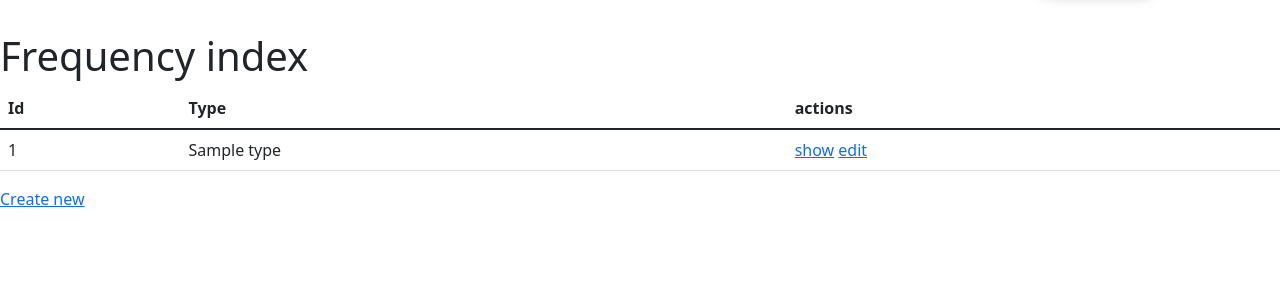
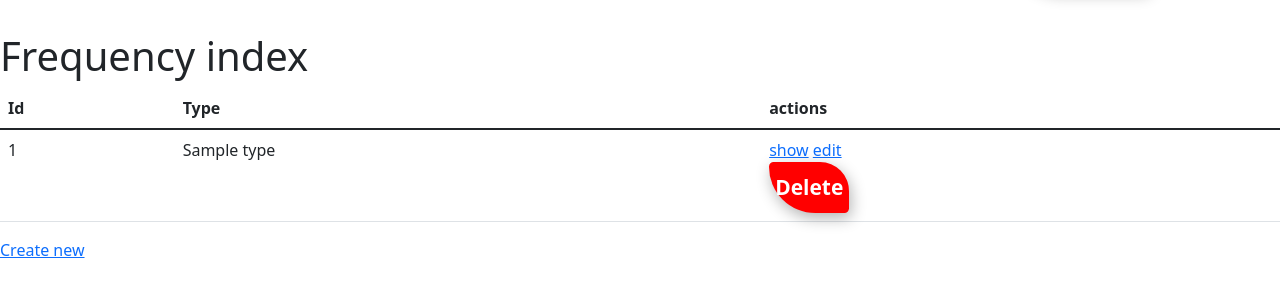
Before and after one commit to Edouard-Pinczon-du-Sel/NBSS-Back, a Symfony app: template templates/frequency/index.html.twig in a window 1280 px wide. Shown: the part 72-372 px from the top of the page. Run offline with Twig, Linux system fonts and the light colour scheme; the template is opened without the code that fills it: most values are stand-ins (such as "Sample title", 1, 10 or a date in 2020); some libraries are stand-ins or nearby versions.

Commit message:
navbar dans touteles page et bounton delete dans page frequency

```diff
--- a/public/CSS/NBSS.css
+++ b/public/CSS/NBSS.css
@@ -23,6 +23,21 @@ nav{
     border-bottom-left-radius: 8000px;
     transition: all 500ms ease-in-out;
   }
+
+.btn-delete{
+  color: #fff;
+  background-color:red;
+  font-size: 1.31rem;
+  font-weight: bold;
+  height: 3.18rem;
+  border:none;
+  box-shadow: 2px 5px 15px 0px rgba(0, 0, 0,0.3);
+  border-top-left-radius: 800px;
+  border-top-right-radius: 5000px;
+  border-bottom-right-radius: 800px;
+  border-bottom-left-radius: 8000px;
+  transition: all 500ms ease-in-out;
+}
   .img{
     height: 4rem;
   }
--- a/templates/base.html.twig
+++ b/templates/base.html.twig
@@ -10,12 +10,12 @@
         <!-- Bootstrap icons -->
         <link rel="stylesheet" href="https://cdn.jsdelivr.net/npm/bootstrap-icons@1.5.0/font/bootstrap-icons.css">
         <!-- Our custom CSS -->
-        <link rel="stylesheet" href="CSS/NBSS.css">
+        <link rel="stylesheet" href="{{ asset('CSS/NBSS.css') }}">
 
 
         <title>NBBS{% block title %}Welcome!{% endblock %}</title>
 
-        <link rel="icon" href="images/logoFavicon1.png">
+        <link rel="icon" href="{{ asset('images/logoFavicon1.png') }}">
 
     </head>
     <body>
@@ -23,7 +23,7 @@
         <nav class="navbar navbar-expand-lg navbar bg">
             <div class="container-fluid">
                 <a href="./" class="d-flex align-items-center mb-2 mb-lg-0 text-white text-decoration-none header-logo">
-                    <img class= "img" src="images/LOGO-NBSS-large blanc.png" height="30" alt="">
+                    <img class= "img" src="{{ asset('images/LOGO-NBSS-large blanc.png') }}" height="30" alt="">
 
                 </a>
                 <button class="navbar-toggler" type="button" data-bs-toggle="collapse"
--- a/templates/frequency/_delete_form.html.twig
+++ b/templates/frequency/_delete_form.html.twig
@@ -1,4 +1,4 @@
 <form method="post" action="{{ path('app_frequency_delete', {'id': frequency.id}) }}" onsubmit="return confirm('Are you sure you want to delete this item?');">
     <input type="hidden" name="_token" value="{{ csrf_token('delete' ~ frequency.id) }}">
-    <button class="btn">Delete</button>
+    <button class="btn-delete">Delete</button>
 </form>
--- a/templates/frequency/index.html.twig
+++ b/templates/frequency/index.html.twig
@@ -21,6 +21,7 @@
                 <td>
                     <a href="{{ path('app_frequency_show', {'id': frequency.id}) }}">show</a>
                     <a href="{{ path('app_frequency_edit', {'id': frequency.id}) }}">edit</a>
+                       {{ include('frequency/_delete_form.html.twig') }}
                 </td>
             </tr>
         {% else %}
```
